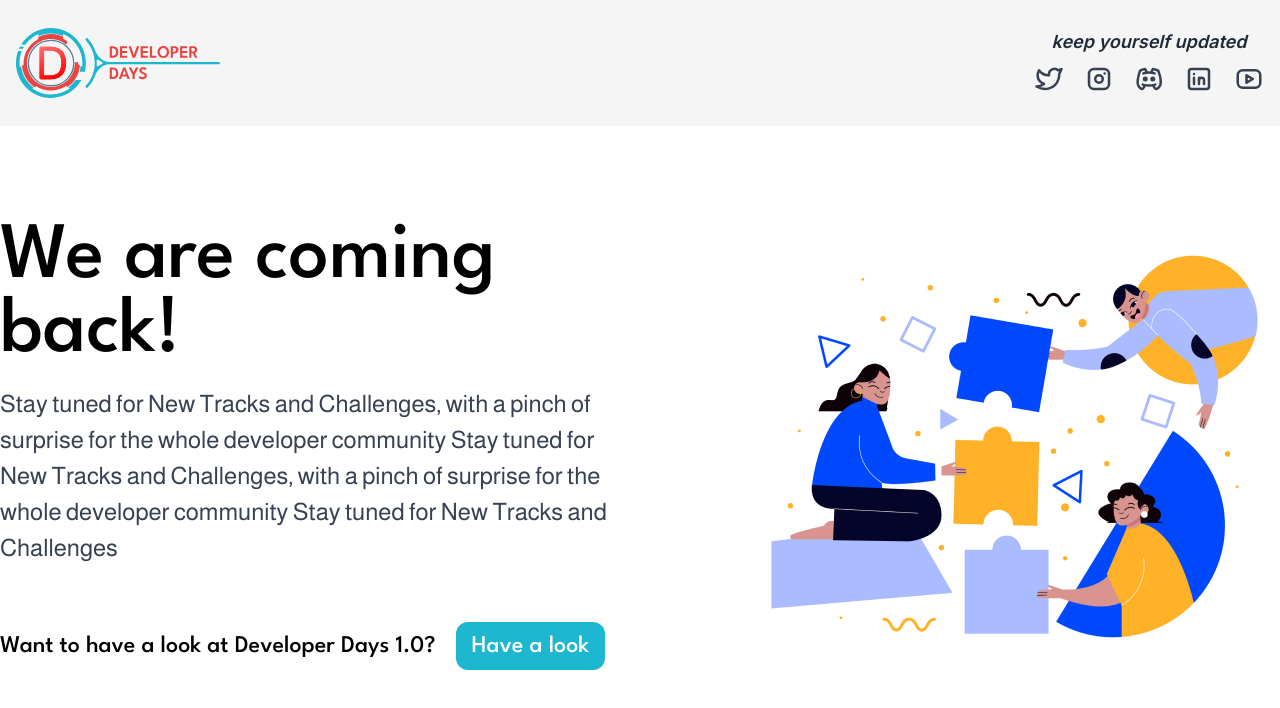
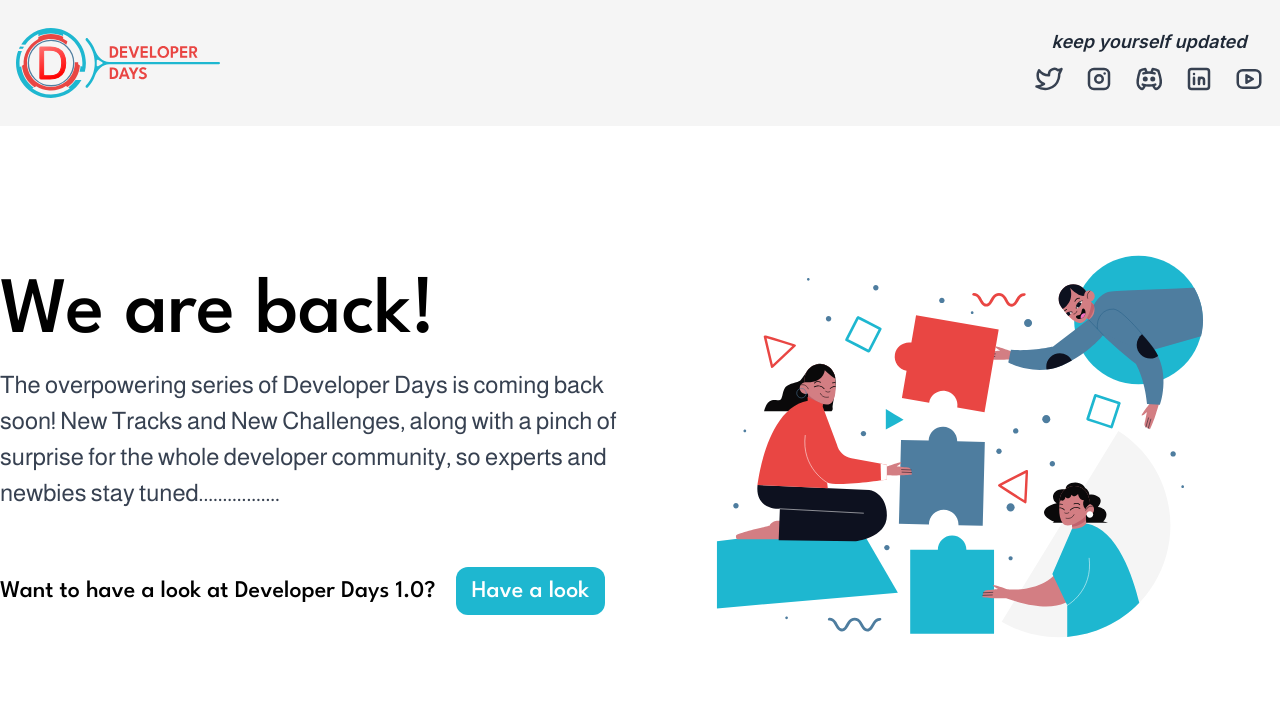
Before and after one commit to Developer-Days/devdays-web, a Next.js app: page / in a window 1280 px wide. Shown: the top 708 px of the page. Built offline with nearby package versions, Linux system fonts and the light colour scheme.

Commit message:
Content and svg update

```diff
--- a/pages/index.tsx
+++ b/pages/index.tsx
@@ -1,6 +1,6 @@
 import Head from "next/head"
 import Image from "next/image"
-import art from "../public/assets/art.png"
+import art from "../public/assets/art.svg"
 
 export default function Home() {
   return (
@@ -19,13 +19,11 @@ export default function Home() {
         <div className="flex lg:grid h-full flex-col w-full grid-cols-2">
           <div className="flex gap-4 justify-center flex-col">
             <h1 className=" font-League-Spartan leading-[73.6px]">
-              We are coming back!
+              We are back!
             </h1>
             <h5 className="text-gray-700 font-almarai">
-              Stay tuned for New Tracks and Challenges, with a pinch of surprise
-              for the whole developer community Stay tuned for New Tracks and
-              Challenges, with a pinch of surprise for the whole developer
-              community Stay tuned for New Tracks and Challenges
+            The overpowering series of Developer Days is coming back soon!
+New Tracks and New Challenges, along with a pinch of surprise for the whole developer community, so experts and newbies stay tuned.................
             </h5>
             <div className="mt-10 items-center flex gap-5">
               <h5 className="font-League-Spartan">
```
Also changed, not shown: public/assets/art.svg (added).
